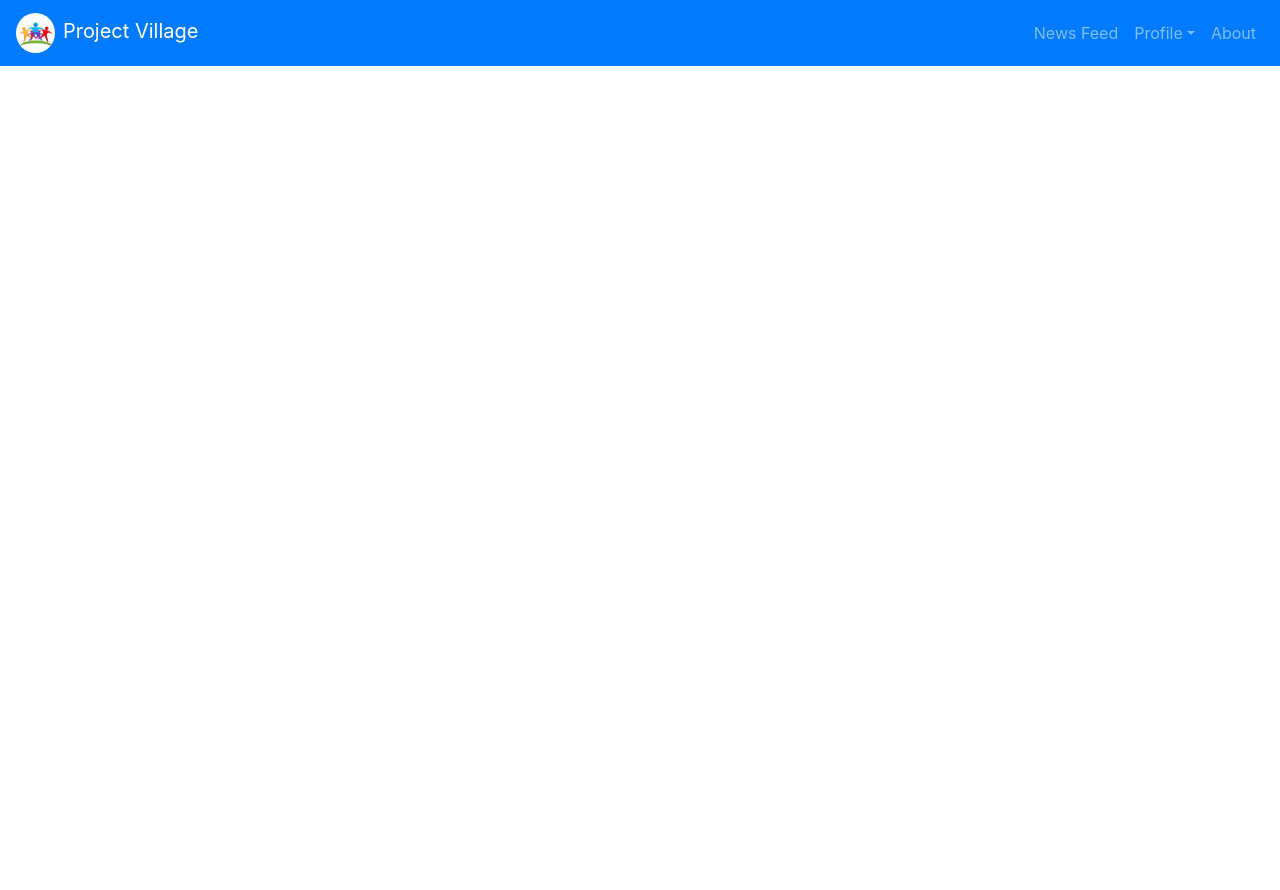
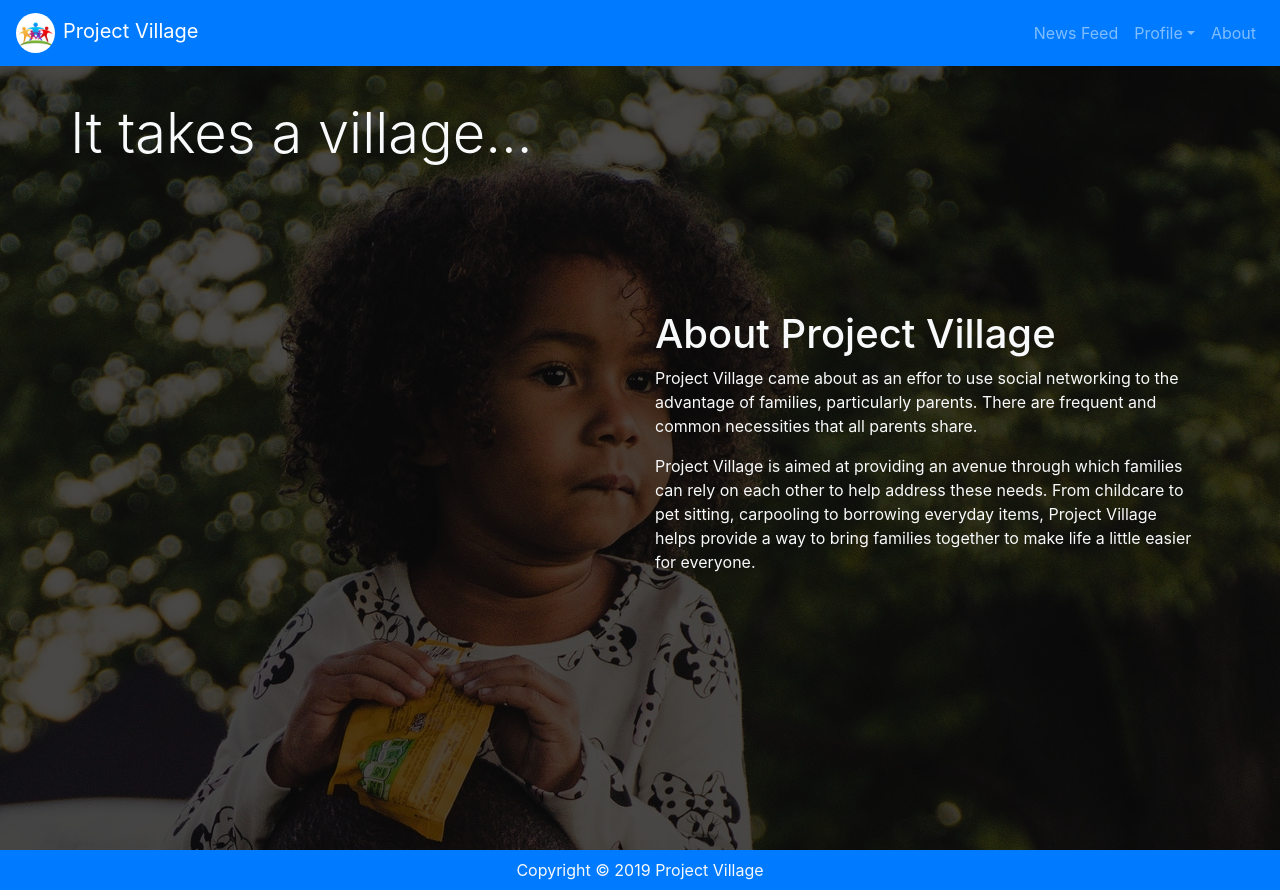
Before and after one commit to RE-codes/project-village, a React (Create React App) app in the folder client/: page /about in a window 1280 px wide. Before the commit the page ends 800 px from the top, so only its background shows below. Built offline with nearby package versions, Linux system fonts and the light colour scheme; the HTML template or start-up script is replaced by a standard one.

Commit message:
add about page; fix bug where it req 2 clicks to submit on modal forms

```diff
--- a/client/src/App.css
+++ b/client/src/App.css
@@ -15,7 +15,7 @@
   border-top: 2px solid #F8F9FA;
 }
 
-.landing-page .row {
+.vertical-center {
   display: flex;
   align-items: center;
   height: 100vh;
@@ -23,6 +23,24 @@
 
 .rounded-button {
   border-radius: 25px;
+}
+
+.about-page {
+  background-image: url('../src/images/daddy-daughter.jpg');
+  background-position: top;
+  background-size: cover;
+  height: 100vh;
+  margin-top: 50px;
+}
+
+.about-page-overlay {
+  background-color: rgba(0, 0, 0, .7);
+  height: 100%;
+}
+
+.about-tagline {
+  position: absolute;
+  top: 100px;
 }
 
 .news-feed {
--- a/client/src/App.js
+++ b/client/src/App.js
@@ -3,6 +3,7 @@ import { BrowserRouter as Router, Route } from 'react-router-dom';
 
 import Header from './components/Header';
 import LandingPage from './components/LandingPage';
+import About from './components/About';
 import NewsFeed from './components/NewsFeed';
 import Footer from './components/Footer';
 
@@ -14,9 +15,10 @@ class App extends Component {
   render() {
     return (
       <div>
-        <Header />
         <Router>
+          <Header />
           <Route exact path="/" component={LandingPage} />
+          <Route exact path="/about" component={About} />
           <Route exact path="/news-feed" component={NewsFeed} />
         </Router>
         <Footer />
--- /dev/null
+++ b/client/src/components/About.js
@@ -0,0 +1,37 @@
+import React from 'react';
+import { Container, Row, Col } from 'reactstrap';
+
+const About = () => {
+  return (
+    <div className="about-page">
+      <div className="about-page-overlay">
+        <Container>
+          <Row className="about-tagline">
+            <h1 className="display-4 text-light">It takes a village...</h1>
+          </Row>
+          <Row className="vertical-center">
+            <Col />
+            <Col md="6" className="text-light text-left">
+              <h1 className="text-light">About Project Village</h1>
+              <p>
+                Project Village came about as an effor to use social networking
+                to the advantage of families, particularly parents. There are
+                frequent and common necessities that all parents share.
+              </p>
+              <p>
+                {' '}
+                Project Village is aimed at providing an avenue through which
+                families can rely on each other to help address these needs.
+                From childcare to pet sitting, carpooling to borrowing everyday
+                items, Project Village helps provide a way to bring families
+                together to make life a little easier for everyone.
+              </p>
+            </Col>
+          </Row>
+        </Container>
+      </div>
+    </div>
+  );
+};
+
+export default About;
--- a/client/src/components/Header.js
+++ b/client/src/components/Header.js
@@ -1,4 +1,5 @@
 import React, { Component } from 'react';
+import { Link } from 'react-router-dom';
 import {
   Collapse,
   Navbar,
@@ -27,7 +28,7 @@ class Header extends Component {
     return (
       <header>
         <Navbar className="" color="primary" dark fixed="top" expand="md">
-          <NavbarBrand href="/">
+          <NavbarBrand tag={Link} to="/">
             <img
               src={logo}
               alt="logo"
@@ -40,21 +41,29 @@ class Header extends Component {
           <Collapse isOpen={this.state.isOpen} navbar>
             <Nav className="ml-auto" navbar>
               <NavItem>
-                <NavLink href="/news-feed">News Feed</NavLink>
+                <NavLink tag={Link} to="/news-feed">
+                  News Feed
+                </NavLink>
               </NavItem>
               <UncontrolledDropdown nav inNavbar>
                 <DropdownToggle nav caret>
                   Profile
                 </DropdownToggle>
                 <DropdownMenu right>
-                  <DropdownItem href="/profile">View Profile</DropdownItem>
-                  <DropdownItem href="/edit-profile">Edit Profile</DropdownItem>
+                  <DropdownItem tag={Link} to="/profile">
+                    View Profile
+                  </DropdownItem>
+                  <DropdownItem tag={Link} to="/edit-profile">
+                    Edit Profile
+                  </DropdownItem>
                   <DropdownItem divider />
                   <DropdownItem>Something else here</DropdownItem>
                 </DropdownMenu>
               </UncontrolledDropdown>
               <NavItem>
-                <NavLink href="/about">About</NavLink>
+                <NavLink tag={Link} to="/about">
+                  About
+                </NavLink>
               </NavItem>
             </Nav>
           </Collapse>
--- a/client/src/components/LandingPage.js
+++ b/client/src/components/LandingPage.js
@@ -9,7 +9,7 @@ class LandingPage extends Component {
       <div className="landing-page">
         <div className="landing-page-overlay">
           <Container>
-            <Row>
+            <Row className="vertical-center">
               <Col md="12" className="text-center">
                 <h1 className="display-3 text-light mb-4">Project Village</h1>
                 <p className="lead text-light pb-2">
--- a/client/src/components/Login.js
+++ b/client/src/components/Login.js
@@ -52,8 +52,7 @@ class SignUp extends Component {
       errorMsg: {
         email: '',
         password: ''
-      },
-      validated: false
+      }
     });
   };
 
@@ -67,10 +66,7 @@ class SignUp extends Component {
       password
     };
 
-    // Form validation
-    this.validateForm(loggedUser);
-
-    if (this.state.validated === true) {
+    if (this.validated(loggedUser)) {
       // Submit Form
       console.log('submitted!', loggedUser);
 
@@ -87,13 +83,14 @@ class SignUp extends Component {
         errorMsg: {
           email: '',
           password: ''
-        },
-        validated: false
+        }
       });
+    } else {
+      return;
     }
   };
 
-  validateForm = formData => {
+  validated = formData => {
     const { email, password } = formData;
 
     //Regex to validate email structure
@@ -109,6 +106,7 @@ class SignUp extends Component {
           email: 'Email field is required'
         }
       });
+      return false;
     } else if (!email.match(mailFormat)) {
       this.setState({
         isInvalid: {
@@ -118,6 +116,7 @@ class SignUp extends Component {
           email: 'Email is invalid, please enter a valid email address'
         }
       });
+      return false;
     } else if (!password) {
       this.setState({
         isInvalid: {
@@ -127,9 +126,10 @@ class SignUp extends Component {
           password: 'Password field is required'
         }
       });
+      return false;
     } else {
       // set validated to true
-      this.setState({ validated: true });
+      return true;
     }
   };
 
@@ -150,7 +150,7 @@ class SignUp extends Component {
             <span className="h3">Login to Your Account</span>{' '}
           </ModalHeader>
           <ModalBody>
-            <Form onSubmit={this.onSubmitClick} noValidate>
+            <Form noValidate>
               <FormGroup>
                 <Input
                   type="email"
@@ -186,9 +186,10 @@ class SignUp extends Component {
                   Cancel
                 </Button>
                 <Button
-                  type="submit"
+                  type="button"
                   color="primary"
                   className="rounded-button float-right mr-3"
+                  onClick={this.onSubmitClick}
                 >
                   Submit
                 </Button>
--- a/client/src/components/Post.js
+++ b/client/src/components/Post.js
@@ -29,7 +29,7 @@ class Post extends Component {
             <Col md="12">
               <CardHeader>
                 <h5 className="d-inline-block">{post.username} says:</h5>
-                <p className="lead text-secondary float-right d-inline-block">
+                <p className="text-secondary float-right d-inline-block">
                   Village {post.rank}
                 </p>
               </CardHeader>
--- a/client/src/components/SignUp.js
+++ b/client/src/components/SignUp.js
@@ -28,8 +28,7 @@ class SignUp extends Component {
       email: '',
       password: '',
       password2: ''
-    },
-    validated: false
+    }
   };
 
   toggle = () => {
@@ -64,8 +63,7 @@ class SignUp extends Component {
         email: '',
         password: '',
         password2: ''
-      },
-      validated: false
+      }
     });
   };
 
@@ -81,10 +79,7 @@ class SignUp extends Component {
       password2
     };
 
-    // Form validation
-    this.validateForm(newUser);
-
-    if (this.state.validated === true) {
+    if (this.validated(newUser)) {
       // Submit Form
       console.log('submitted!', newUser);
 
@@ -107,13 +102,14 @@ class SignUp extends Component {
           email: '',
           password: '',
           password2: ''
-        },
-        validated: false
+        }
       });
+    } else {
+      return;
     }
   };
 
-  validateForm = formData => {
+  validated = formData => {
     const { name, email, password, password2 } = formData;
 
     //Regex to validate email structure
@@ -129,6 +125,7 @@ class SignUp extends Component {
           name: 'Name field is required'
         }
       });
+      return false;
     } else if (!email) {
       this.setState({
         isInvalid: {
@@ -138,6 +135,7 @@ class SignUp extends Component {
           email: 'Email field is required'
         }
       });
+      return false;
     } else if (!email.match(mailFormat)) {
       this.setState({
         isInvalid: {
@@ -147,6 +145,7 @@ class SignUp extends Component {
           email: 'Email is invalid, please enter a valid email address'
         }
       });
+      return false;
     } else if (!password) {
       this.setState({
         isInvalid: {
@@ -156,6 +155,7 @@ class SignUp extends Component {
           password: 'Password field is required'
         }
       });
+      return false;
     } else if (!password2) {
       this.setState({
         isInvalid: {
@@ -165,6 +165,7 @@ class SignUp extends Component {
           password2: 'Confirm password field is required'
         }
       });
+      return false;
     } else if (password2 !== password) {
       this.setState({
         isInvalid: {
@@ -174,9 +175,10 @@ class SignUp extends Component {
           password2: 'Passwords do not match'
         }
       });
+      return false;
     } else {
       // set validated to true
-      this.setState({ validated: true });
+      return true;
     }
   };
 
@@ -259,7 +261,6 @@ class SignUp extends Component {
                   Cancel
                 </Button>
                 <Button
-                  type="submit"
                   color="primary"
                   className="rounded-button float-right mr-3"
                 >
```
